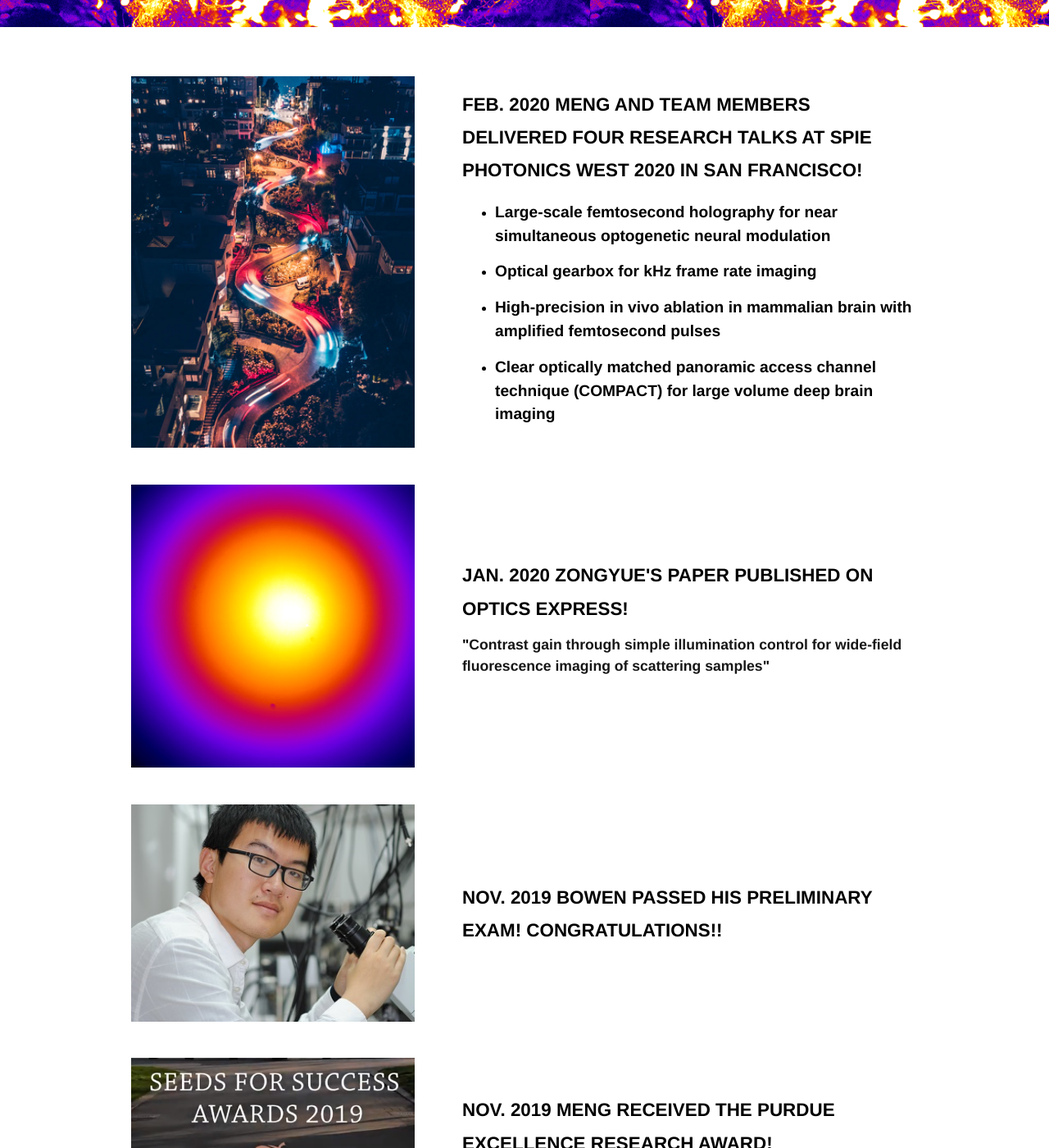
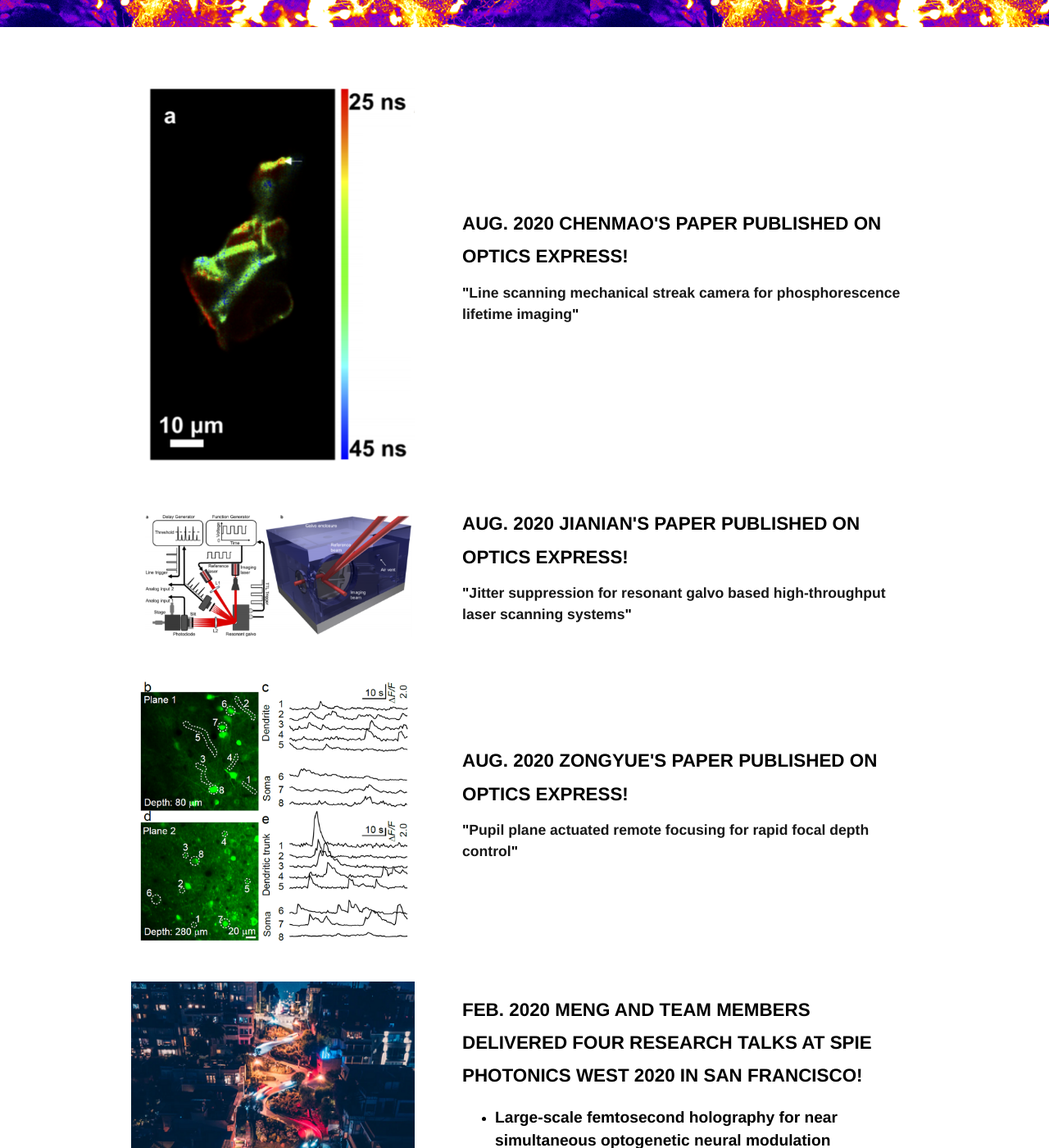
Before and after one commit to mengcuilab/mengcuilab.github.io, a Jekyll site: the page built from news.html, in a window 1280 px wide and 1400 px high, scrolled down 601 px. Shown: the whole window at 82% size. Built offline with Jekyll 4.4.1, drawn with Linux system fonts in a browser that asks for light colours.

Commit message:
new papers in the news

```diff
--- a/news.html
+++ b/news.html
@@ -11,6 +11,48 @@ layout: default
 
   <div class="main_wrapper">
 	<div id="news" class="main_wrapper_3fr">
+
+
+
+	  	<div class="news_wrapper">
+		  	<div class="news_img">
+				<img src="/assets/img/news/2020_chenmaoOE.png" alt="2020_chenmaoOE">
+			</div>
+
+			<div class="news_txt">
+			  <h2> AUG. 2020 CHENMAO'S PAPER PUBLISHED ON OPTICS EXPRESS!</h2>
+
+			  <h4>"<a href="https://www.osapublishing.org/oe/abstract.cfm?uri=oe-28-18-26717">Line scanning mechanical streak camera for phosphorescence lifetime imaging</a>"</h4>
+			</div>
+
+		</div>
+
+	  	<div class="news_wrapper">
+		  	<div class="news_img">
+				<img src="/assets/img/news/2020_jianianOE.png" alt="2020_jianianOE">
+			</div>
+
+			<div class="news_txt">
+			  <h2> AUG. 2020 JIANIAN'S PAPER PUBLISHED ON OPTICS EXPRESS!</h2>
+
+			  <h4>"<a href="https://www.osapublishing.org/oe/abstract.cfm?uri=oe-28-18-26414">Jitter suppression for resonant galvo based high-throughput laser scanning systems</a>"</h4>
+			</div>
+
+		</div>
+
+
+	  	<div class="news_wrapper">
+		  	<div class="news_img">
+				<img src="/assets/img/news/2020_zongyueOE.png" alt="2020_zongyueOE">
+			</div>
+
+			<div class="news_txt">
+			  <h2> AUG. 2020 ZONGYUE'S PAPER PUBLISHED ON OPTICS EXPRESS!</h2>
+
+			  <h4>"<a href="https://www.osapublishing.org/oe/abstract.cfm?uri=oe-28-18-26407">Pupil plane actuated remote focusing for rapid focal depth control</a>"</h4>
+			</div>
+
+		</div>
 
 
 	  	<div class="news_wrapper">
```
Also changed, not shown: assets/img/news/2020_chenmaoOE.png (added), assets/img/news/2020_jianianOE.png (added), assets/img/news/2020_zongyueOE.png (added).
